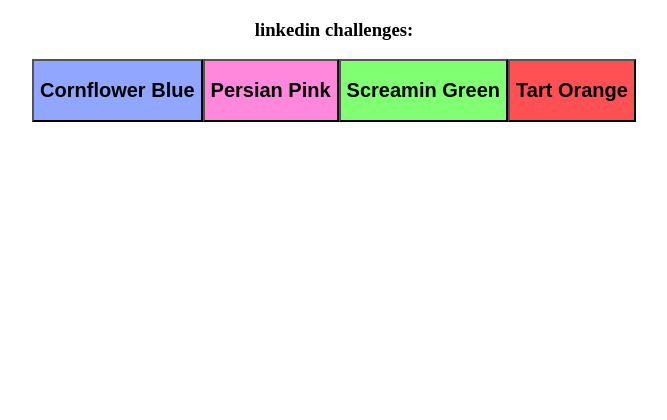
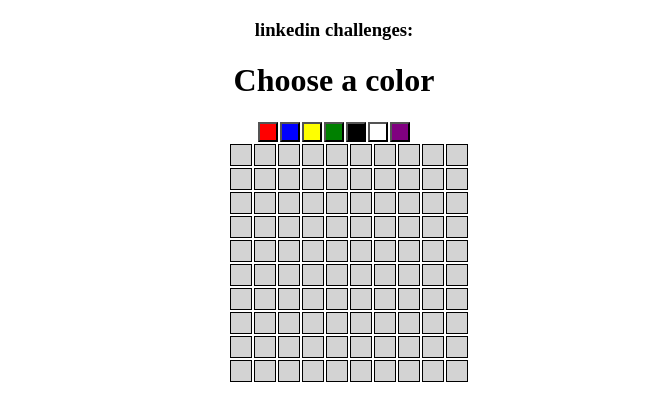
Before and after one commit to OrelAlon/linkedin-challenges, a React (Create React App) app: page / in a window 1280 px wide. Shown: the top 420 px of the page, without its empty margins (306-973 px from the left). Built offline with nearby package versions, Linux system fonts and the light colour scheme.

Commit message:
PixelArt

```diff
--- a/src/App.js
+++ b/src/App.js
@@ -15,7 +15,8 @@ import FormValidator from "./FormValidator/FormValidator";
 import DogPics from "./DogPics/DogPics";
 import ScoreKeeper from "./ScoreKeeper/ScoreKeeper";
 import ToggleWindowEvent from "./ToggleWindowEvent/ToggleWindowEvent";
-import ColorPicker from "./ToggleWindowEvent/ColorPicker/ColorPicker";
+import ColorPicker from "./ColorPicker/ColorPicker";
+import PixelArt from "./PixelArt/PixelArt";
 
 function App() {
   return (
@@ -30,7 +31,8 @@ function App() {
 
       {/* <ScoreKeeper /> */}
       {/* <ToggleWindowEvent />  */}
-      <ColorPicker />
+      {/* <ColorPicker /> */}
+      <PixelArt />
       {/*  */}
       {/* <CounterOne /> */}
       {/* <CounterTwo /> */}
--- /dev/null
+++ b/src/PixelArt/PixelArt.js
@@ -0,0 +1,73 @@
+import { createContext, useContext, useState } from "react";
+
+const ColorContext = createContext({
+  color: "lightGrey",
+  setColor: () => {},
+});
+
+function ColorPicker() {
+  const { setColor } = useContext(ColorContext);
+  const colors = ["red", "blue", "yellow", "green", "black", "white", "purple"];
+  return (
+    <div>
+      <h1>Choose a color</h1>
+      {colors.map((color) => (
+        <button
+          onClick={() => setColor(color)}
+          key={color}
+          style={{
+            backgroundColor: color,
+            height: "20px",
+            width: "20px",
+            margin: "1px",
+          }}
+        />
+      ))}
+    </div>
+  );
+}
+
+function Pixel() {
+  const { color } = useContext(ColorContext);
+
+  const [pixelColor, setPixelColor] = useState("lightGrey");
+  return (
+    <div
+      onClick={() => setPixelColor(color)}
+      style={{
+        height: "20px",
+        width: "20px",
+        backgroundColor: pixelColor,
+        border: "solid black 1px",
+        margin: "1px",
+      }}
+    />
+  );
+}
+
+function Pixels() {
+  const pixels = [];
+  for (let i = 0; i < 100; i++) pixels.push(<Pixel key={i} />);
+  return (
+    <div
+      style={{
+        display: "grid",
+        gridTemplateColumns: "repeat(10, 1fr)",
+        width: "210px",
+        margin: "0 auto",
+      }}
+    >
+      {pixels}
+    </div>
+  );
+}
+
+export default function PixelArt() {
+  const [color, setColor] = useState("lightGrey");
+  return (
+    <ColorContext.Provider value={{ color, setColor }}>
+      <ColorPicker />
+      <Pixels />
+    </ColorContext.Provider>
+  );
+}
```
Also changed, not shown: src/ColorPicker/Color.js (renamed from src/ToggleWindowEvent/ColorPicker/Color.js), src/ColorPicker/ColorPicker.js (renamed from src/ToggleWindowEvent/ColorPicker/ColorPicker.js).
